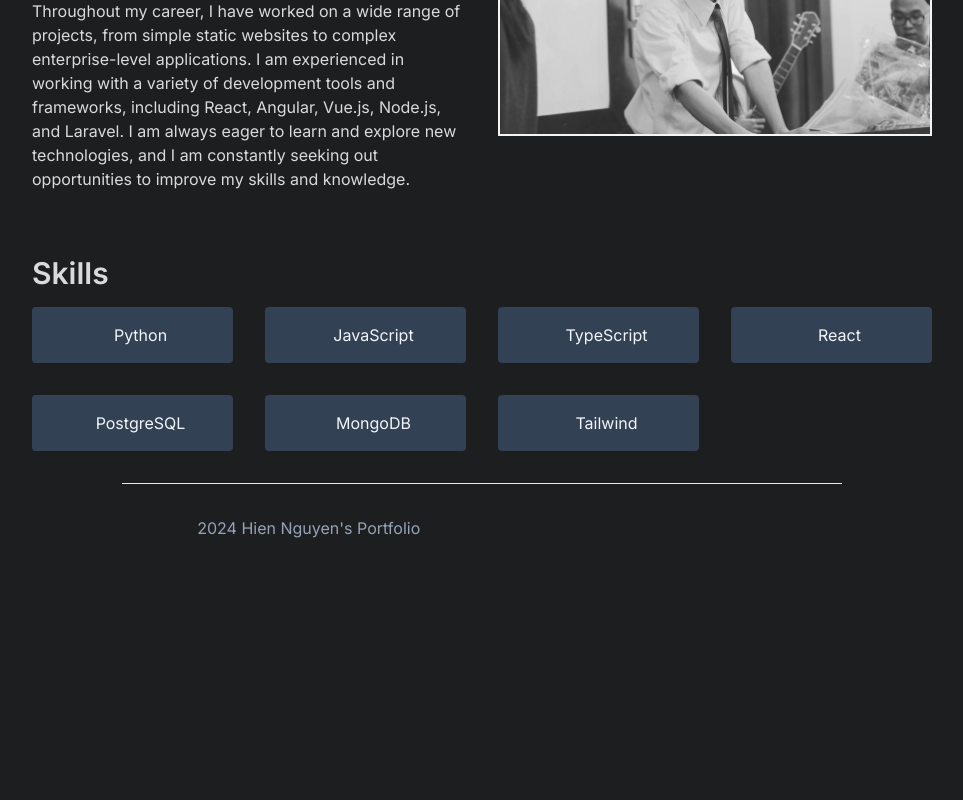
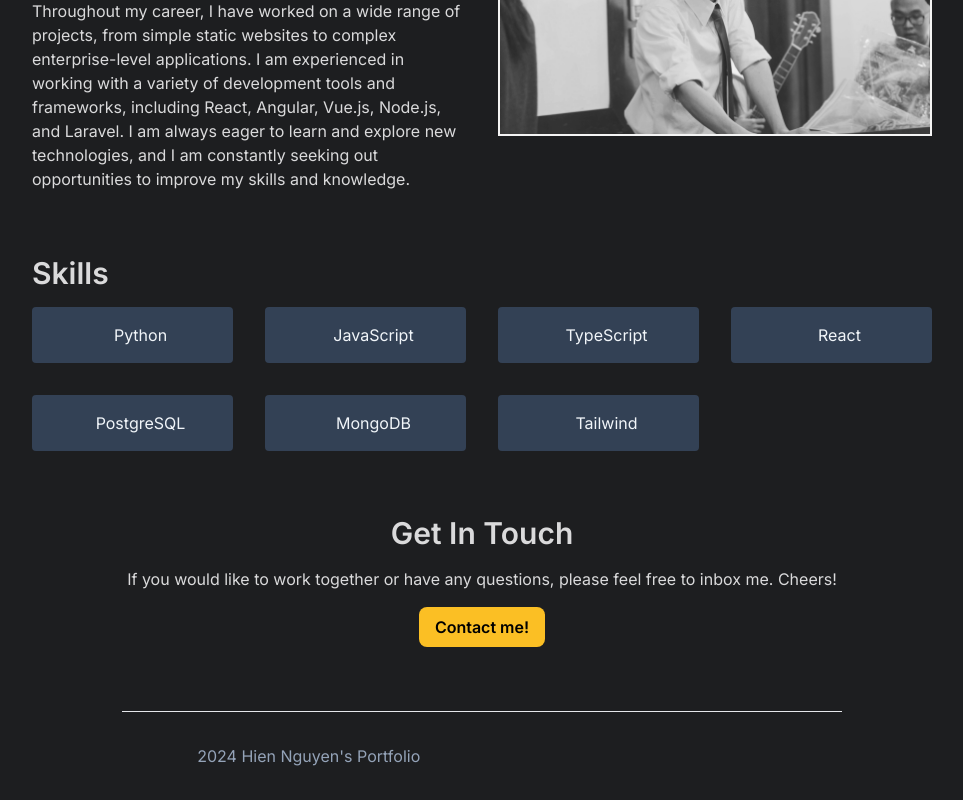
Before and after one commit to Dragonaria/ntnhien.portfolio, a Next.js app: page /nextjs-github-pages/ in a window 1280 px wide. Shown: the part 1165-1965 px from the top of the page, without its empty margins (158-1121 px from the left). Before the commit the page ends 1737 px from the top, so only its background shows below. Built offline with nearby package versions, Linux system fonts and the light colour scheme.

Commit message:
Contact section

```diff
--- a/app/page.tsx
+++ b/app/page.tsx
@@ -2,6 +2,7 @@ import About from "@/components/About";
 import Hero from "@/components/Hero";
 import Skills from "@/components/Skills";
 import { SKILLS } from "./constants";
+import Contact from "@/components/Contact";
 
 export default function Home() {
   return (
@@ -9,6 +10,7 @@ export default function Home() {
       <Hero/>
       <About/>
       <Skills skills={SKILLS}/>
+      <Contact/>
     </main>
   );
 }
--- /dev/null
+++ b/components/Contact.tsx
@@ -0,0 +1,16 @@
+// components.Contact
+
+export default function Contact() {
+    return (
+        <div className="flex flex-col justify-center items-center px-0 pt-8 pb-16 w-full lg:w-4/5 my-0 mx-auto" id="contact-container">
+            <h2 className="text-3xl	font-semibold mb-4">Get In Touch</h2>
+            <p className="text-base font-normal text-center mb-4">If you would like to work together or have any questions, please feel free to inbox me. Cheers!</p>
+            <a
+                href="mailto:ntnhien13@gmail.com"
+                className="bg-amber-400 text-black hover:bg-slate-700 hover:text-slate-100 py-2 px-4 rounded-lg text-base font-semibold transition-all inline-block"
+            >
+                Contact me!
+            </a>
+        </div>
+    )
+}
```
